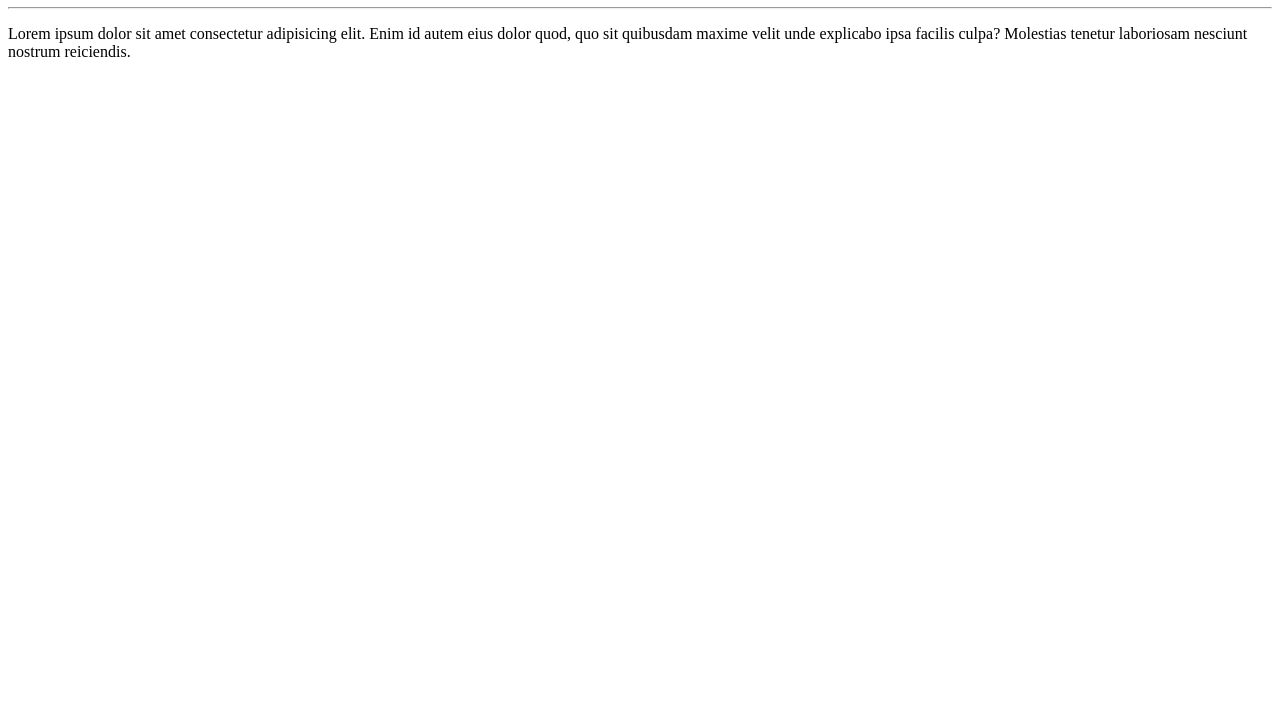
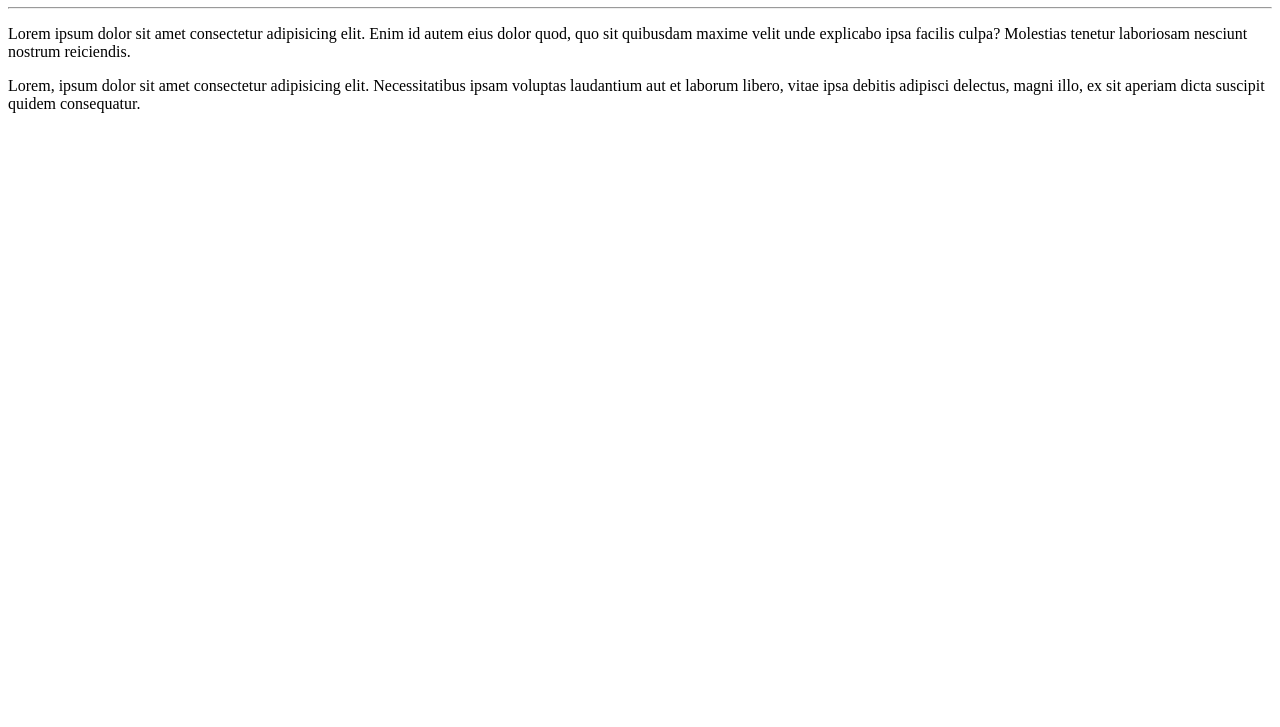
Before and after one commit to joseadelmodematos/Ola-Mundo, a plain HTML site: page site-exemplo/index.html in a window 1280 px wide. Shown: the part 73-800 px from the top of the page. Drawn offline with Linux system fonts and the light colour scheme.

Commit message:
novo paragrafo

```diff
--- a/site-exemplo/index.html
+++ b/site-exemplo/index.html
@@ -10,5 +10,6 @@
     <h1>Olá, Mundo!</h1>
     <hr>
     <p>Lorem ipsum dolor sit amet consectetur adipisicing elit. Enim id autem eius dolor quod, quo sit quibusdam maxime velit unde explicabo ipsa facilis culpa? Molestias tenetur laboriosam nesciunt nostrum reiciendis.</p>
+    <p>Lorem, ipsum dolor sit amet consectetur adipisicing elit. Necessitatibus ipsam voluptas laudantium aut et laborum libero, vitae ipsa debitis adipisci delectus, magni illo, ex sit aperiam dicta suscipit quidem consequatur.</p>
 </body>
 </html>
```
